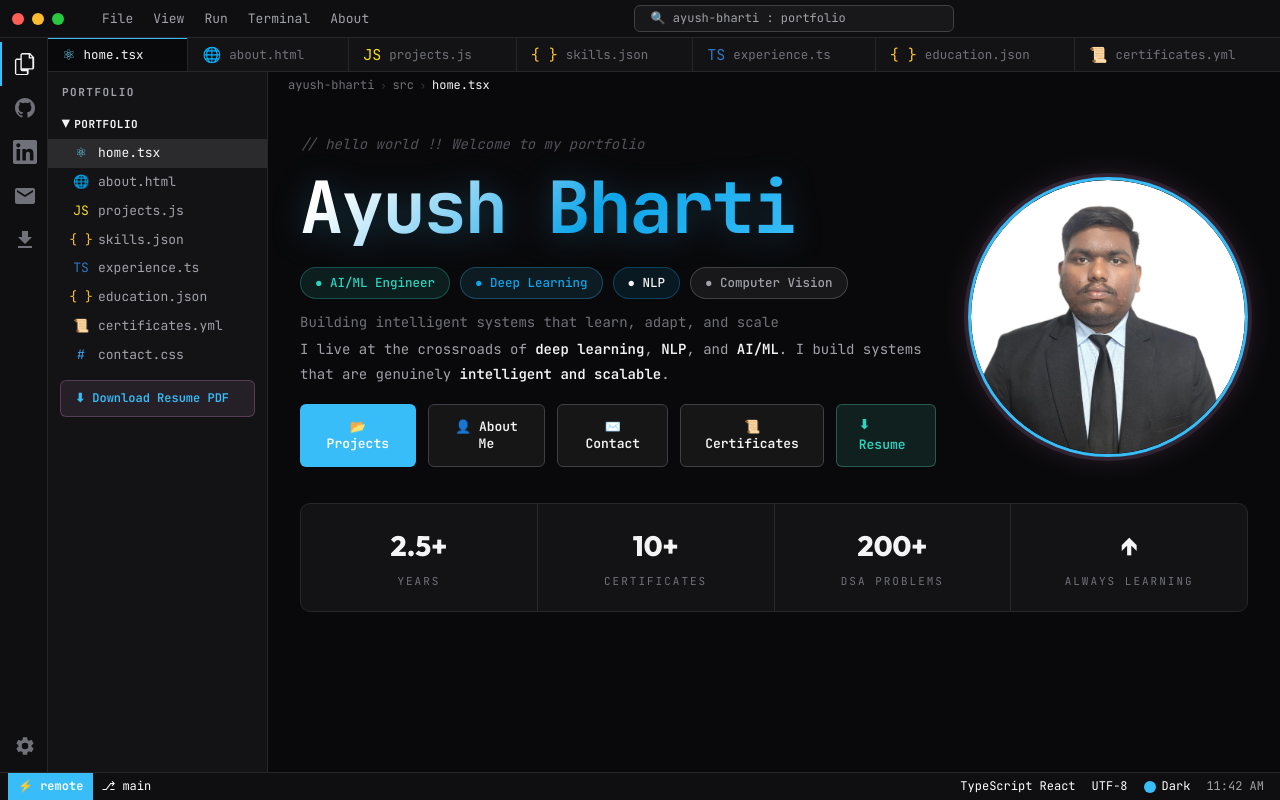
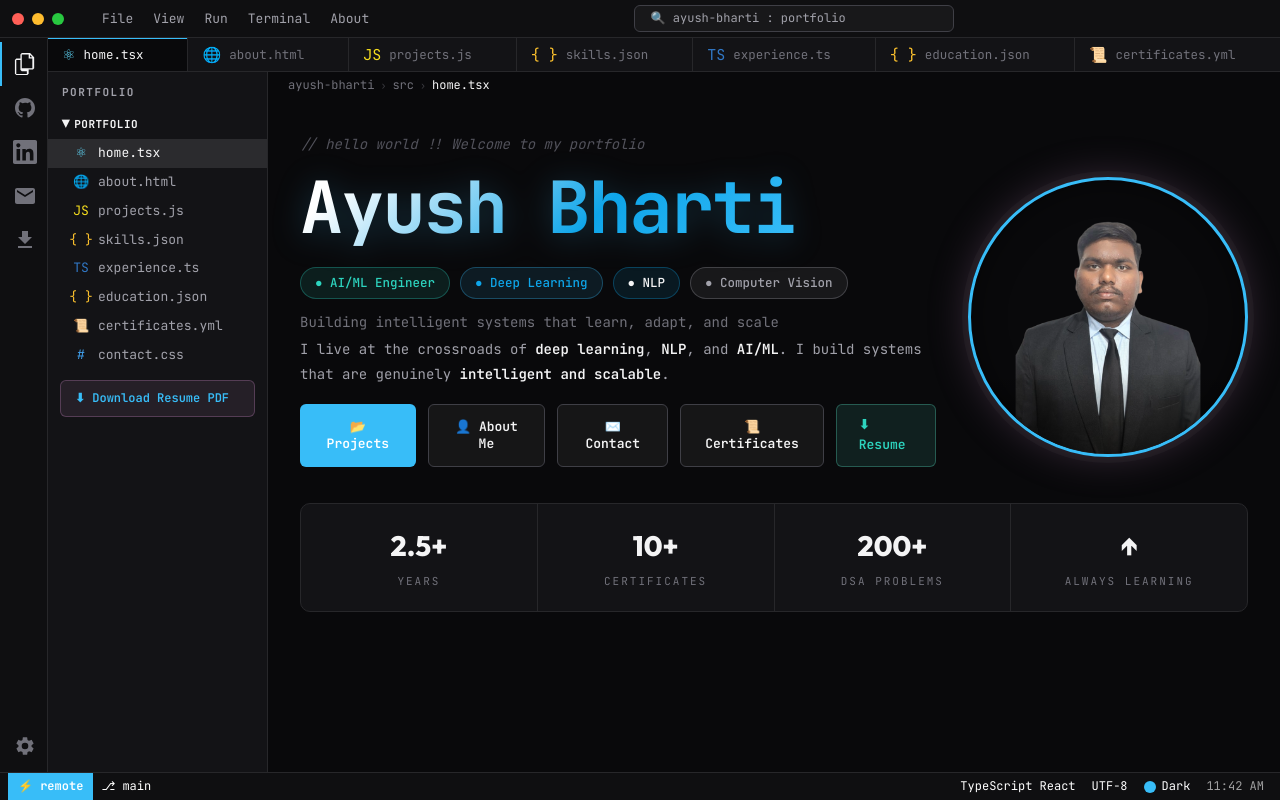
Before and after one commit to ayushbharti20/ayush-portfolio, a Next.js app: page / in a window 1280 px wide. Built offline with nearby package versions, Linux system fonts and the light colour scheme.

Commit message:
style: implement premium transparent portrait glow aesthetics

```diff
--- a/src/app/globals.css
+++ b/src/app/globals.css
@@ -564,12 +564,29 @@ button {
   position: relative;
   overflow: hidden;
   border: 3px solid var(--accent-purple);
-  box-shadow: 0 0 0 4px rgba(197, 134, 192, 0.15), 0 0 30px rgba(197, 134, 192, 0.2);
-  transition: box-shadow var(--transition-normal);
+  /* Elegant gradient matching dark theme */
+  background: radial-gradient(circle at top, var(--bg-hover) 0%, var(--bg-main) 100%);
+  box-shadow: 0 0 0 6px rgba(255,255,255,0.03),
+              0 0 40px rgba(197, 134, 192, 0.25),
+              inset 0 0 30px rgba(0,0,0,0.5);
+  transition: all var(--transition-normal);
+}
+
+/* Beautiful fading base shadow over the bottom of the portrait */
+.hero__photo-ring::after {
+  content: '';
+  position: absolute;
+  inset: 0;
+  border-radius: 50%;
+  background: linear-gradient(to bottom, transparent 70%, rgba(0,0,0,0.6) 100%);
+  pointer-events: none;
 }
 
 .hero__photo-ring:hover {
-  box-shadow: 0 0 0 4px rgba(197, 134, 192, 0.3), 0 0 40px rgba(197, 134, 192, 0.35);
+  box-shadow: 0 0 0 6px rgba(255,255,255,0.06),
+              0 0 50px rgba(197, 134, 192, 0.4),
+              inset 0 0 20px rgba(0,0,0,0.6);
+  transform: translateY(-4px);
 }
 
 .hero__roles {
--- a/src/sections/Home.jsx
+++ b/src/sections/Home.jsx
@@ -64,15 +64,14 @@ export default function HomeSection() {
           </div>
         </div>
 
-        {/* Right: profile photo */}
         <div className="hero__photo-wrap">
           <div className="hero__photo-ring">
             <Image
-              src="/Ayush_photo.png"
+              src="/Ayush-2-no-background.png"
               alt="Ayush Bharti"
               fill
-              sizes="220px"
-              style={{ objectFit: 'cover', borderRadius: '50%' }}
+              sizes="280px"
+              style={{ objectFit: 'contain', objectPosition: 'bottom center', transform: 'scale(1.1) translateY(10px)' }}
               priority
             />
           </div>
```
Also changed, not shown: public/Ayush-1-no-background.png (added).
